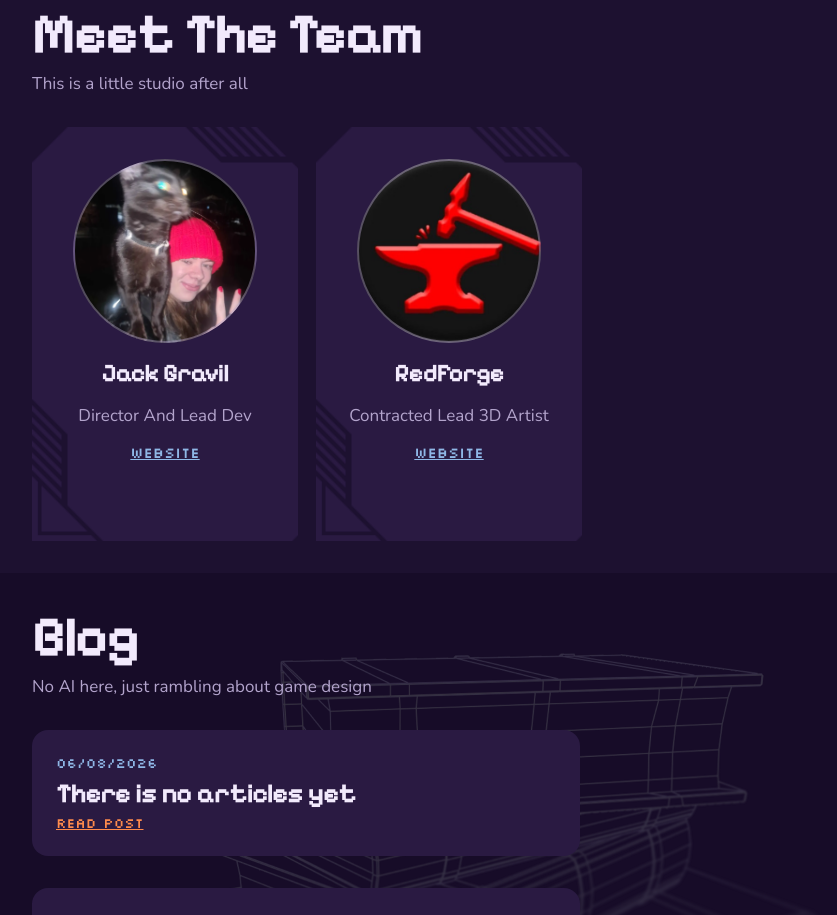
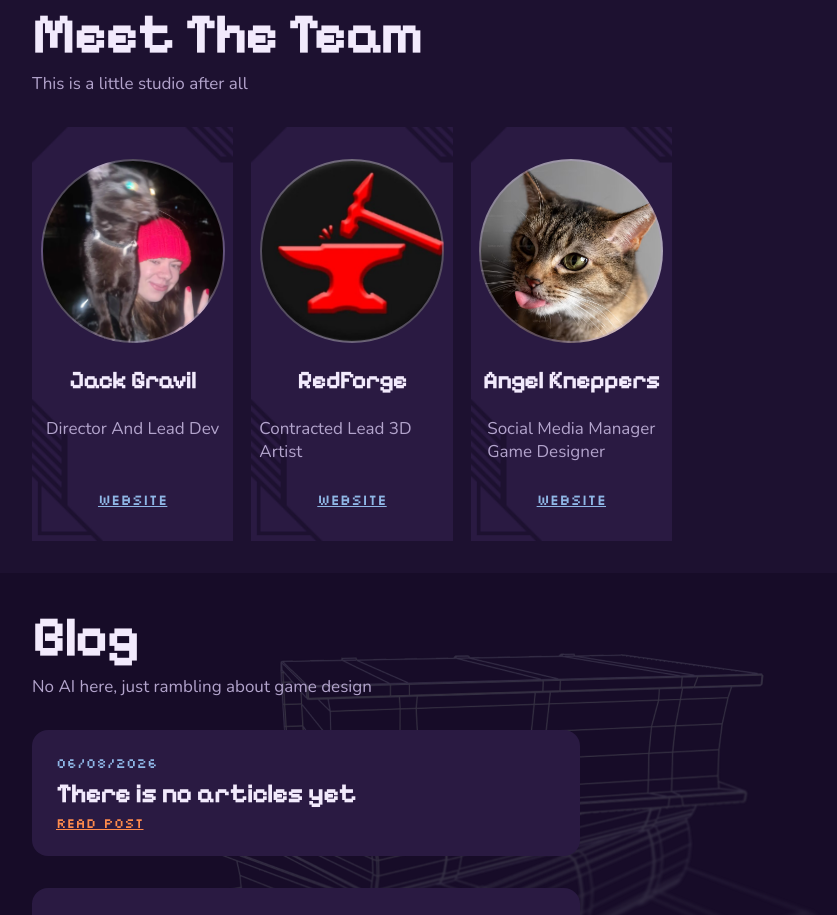
Before and after one commit to Silly-Little-Games-Studio/main-website, a Next.js app: page / in a window 1280 px wide. Shown: the part 2400-3315 px from the top of the page, without its empty margins (288-1125 px from the left). Built offline with nearby package versions, Linux system fonts and the light colour scheme.

Commit message:
Add new team member

```diff
--- a/src/components/heros/meetTheTeam.js
+++ b/src/components/heros/meetTheTeam.js
@@ -37,7 +37,13 @@ export const MeetTheTeam = ({ id }) => {
             >
               Jack Gravil
             </h1>
-            <h2>Director And Lead Dev</h2>
+            <h2
+              style={{
+                height: "50px",
+              }}
+            >
+              Director And Lead Dev
+            </h2>
             <a
               href="https://www.jackgravil.dev/"
               target="_blank"
@@ -47,6 +53,7 @@ export const MeetTheTeam = ({ id }) => {
               Website
             </a>
           </div>
+
           <div className={styles.articleItem}>
             <div
               style={{
@@ -65,9 +72,51 @@ export const MeetTheTeam = ({ id }) => {
             >
               RedForge
             </h1>
-            <h2>Contracted Lead 3D Artist</h2>
+            <h2
+              style={{
+                height: "50px",
+              }}
+            >
+              Contracted Lead 3D Artist
+            </h2>
             <a
               href="https://www.artstation.com/redforgecreates"
+              target="_blank"
+              rel="noopener noreferrer"
+              className={styles.articleLink}
+            >
+              Website
+            </a>
+          </div>
+          <div className={styles.articleItem}>
+            <div
+              style={{
+                backgroundImage: "url(/Images/teamPfp/AngelTempPfp.avif)",
+                backgroundPosition: "centre",
+                backgroundRepeat: "no-repeat",
+                backgroundSize:
+                  "300px" /*Have to force this size cuz weird image size? Get person to give better pfp*/,
+              }}
+              className={styles.articleImage}
+            ></div>
+            <h1
+              style={{
+                fontSize: "24px",
+              }}
+            >
+              Angel Kneppers
+            </h1>
+            <h2
+              style={{
+                height: "50px",
+              }}
+            >
+              Social Media Manager
+              <br />
+              Game Designer
+            </h2>
+            <a
+              href="https://www.linkedin.com/in/angel-kneppers-183a58299/"
               target="_blank"
               rel="noopener noreferrer"
               className={styles.articleLink}
--- a/src/components/heros/meetTheTeam.module.css
+++ b/src/components/heros/meetTheTeam.module.css
@@ -26,7 +26,7 @@
   padding-bottom: 32px;
   padding-left: 8px;
   padding-right: 8px;
-  gap: 16px;
+  justify-content: space-between;
   justify-self: center;
   align-items: center;
 }
```
Also changed, not shown: public/Images/teamPfp/AngelTempPfp.avif (added).
